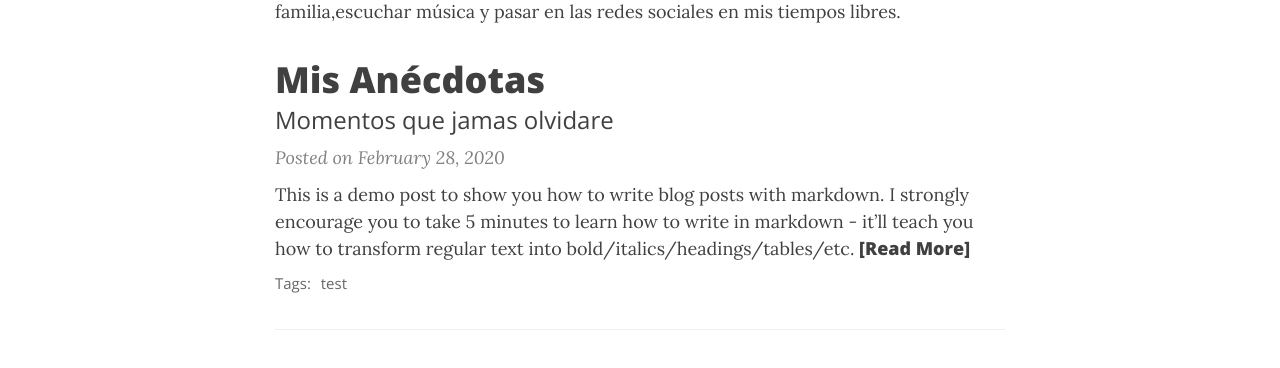
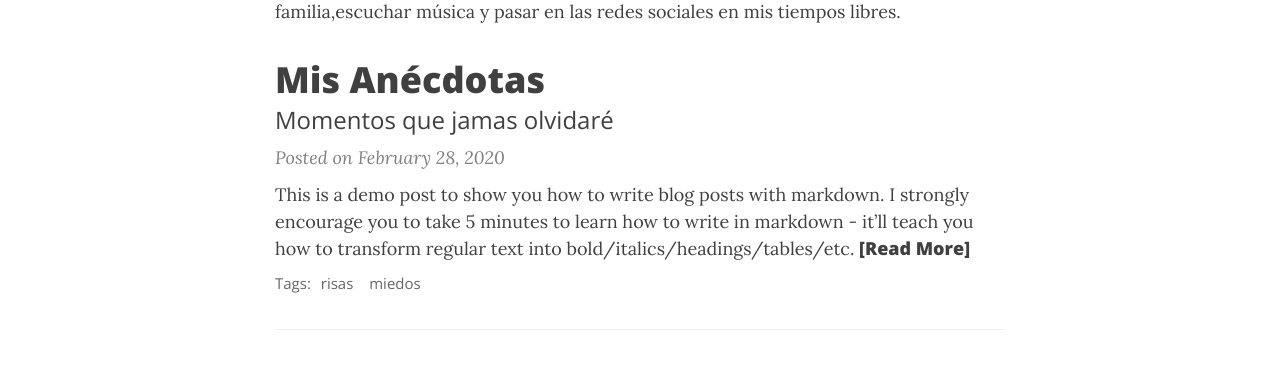
Before and after one commit to gmaribelj/gmaribelj.github.io, a Jekyll site: the page built from index.html, in a window 1280 px wide and 900 px high, scrolled down 399 px. Shown: the part 157-525 px from the top of the window. Built offline with Jekyll 4.4.1, drawn with Linux system fonts in a browser that asks for light colours; nearby versions of some CDN libraries; the list of posts is cut into pages by our own code; comment, search, counter and statistics services are not loaded.

Commit message:
Update 2020-02-28-test-markdown.md

```diff
--- a/_posts/2020-02-28-test-markdown.md
+++ b/_posts/2020-02-28-test-markdown.md
@@ -1,10 +1,10 @@
 ---
 layout: post
 title: Mis Anécdotas
-subtitle: Momentos que jamas olvidare
+subtitle: Momentos que jamas olvidaré
 gh-repo: daattali/beautiful-jekyll
 gh-badge: [star, fork, follow]
-tags: [test]
+tags: [risas,miedos]
 comments: true
 ---
 
```
